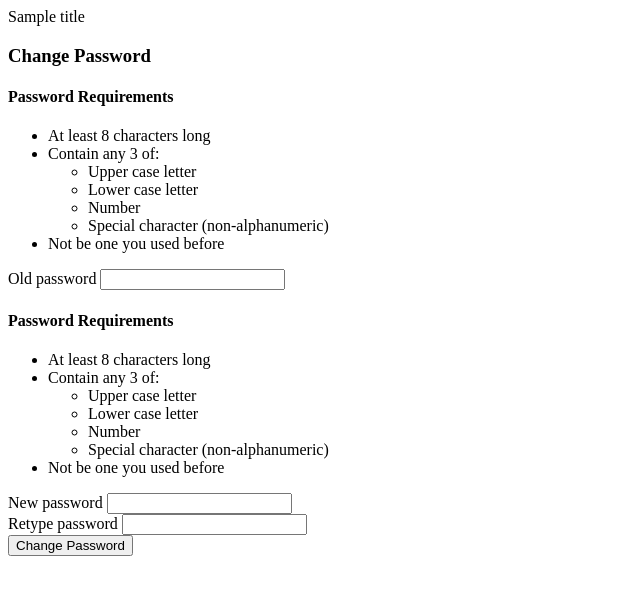
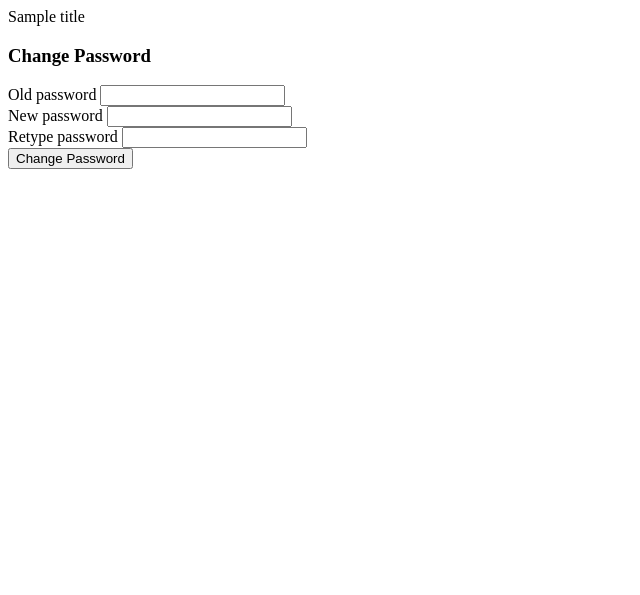
Before and after one commit to level12/keg-login, a Python web app: template keg_login/templates/keg-login/change-password.html in a window 1280 px wide. Shown: the top 595 px of the page, without its empty margins (0-640 px from the left). Run offline with Jinja, Linux system fonts and the light colour scheme; the template is opened without the code that fills it: most values are stand-ins (such as "Sample title", 1, 10 or a date in 2020); form fields are guessed from the names that the template uses; some libraries are stand-ins or nearby versions.

Commit message:
remove password requirements list

```diff
--- a/keg_login/templates/keg-login/_macros.html
+++ b/keg_login/templates/keg-login/_macros.html
@@ -40,20 +40,3 @@
            {% if tabindex %}tabindex="{{ tabindex }}"{% endif %}
            >
 {%- endmacro %}
-
-{% macro render_password_requirements() -%}
-    <h4>Password Requirements</h4>
-    <ul class="list-unstyled">
-        <li>At least 8 characters long</li>
-        <li>
-            Contain any 3 of:
-            <ul>
-                <li>Upper case letter</li>
-                <li>Lower case letter</li>
-                <li>Number</li>
-                <li>Special character (non-alphanumeric)</li>
-            </ul>
-        </li>
-        <li>Not be one you used before</li>
-    </ul>
-{%- endmacro %}
--- a/keg_login/templates/keg-login/change-password.html
+++ b/keg_login/templates/keg-login/change-password.html
@@ -7,7 +7,7 @@
 {% endblock %}
 
 {% block main %}
-{% from "keg-login/_macros.html" import render_field, render_submit_field, render_password_requirements %}
+{% from "keg-login/_macros.html" import render_field, render_submit_field %}
 
 <div class="panel panel-default">
     <div class="panel-heading">
@@ -22,15 +22,9 @@
         {% endif %}
         {% endblock %}
 
-        <div class="password-requirements col-lg-6 visible-lg">
-            {{ render_password_requirements() }}
-        </div>
         <form action="" method="POST" class="form col-lg-6" role="form">
             {{ form.hidden_tag() }}
             {{ render_field(form.old_password, tabindex=10) }}
-            <div class="password-requirements hidden-lg">
-                {{ render_password_requirements() }}
-            </div>
             {{ render_field(form.new_password, tabindex=20) }}
             {{ render_field(form.retype_password, tabindex=30) }}
 
--- a/keg_login/templates/keg-login/reset-password.html
+++ b/keg_login/templates/keg-login/reset-password.html
@@ -1,15 +1,12 @@
 {% extends 'keg-login/base.html' %}
 
 {% block main %}
-{% from "keg-login/_macros.html" import render_field, render_submit_field, render_password_requirements %}
+{% from "keg-login/_macros.html" import render_field, render_submit_field %}
 <div class="panel panel-default">
     <div class="panel-heading">
         <h3 class="panel-title">Reset Password</h3>
     </div>
     <div class="panel-body">
-        <div class="password-requirements col-lg-6">
-            {{ render_password_requirements() }}
-        </div>
         <form action="" method="POST" class="form col-lg-6" role="form">
             {{ form.hidden_tag() }}
             {{ render_field(form.new_password, tabindex=10) }}
```
